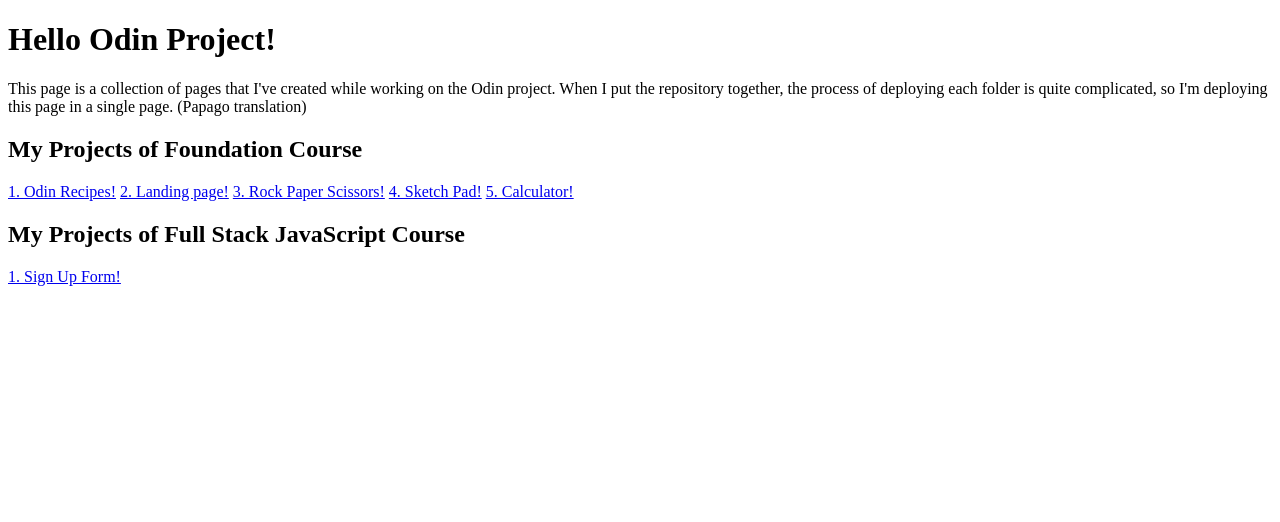
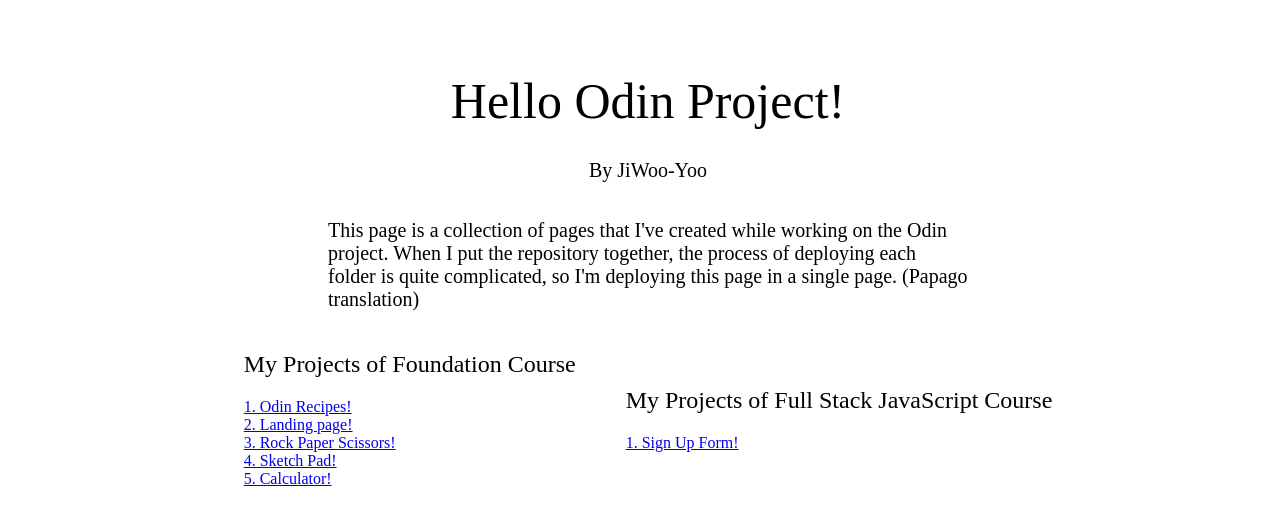
Before and after one commit to JiWoo-Yoo/The-Odin-Project, a plain HTML site: page index.html in a window 1280 px wide. Drawn offline with Linux system fonts and the light colour scheme.

Commit message:
[Feat] Edited the main page

```diff
--- a/index.html
+++ b/index.html
@@ -4,12 +4,16 @@
     <meta charset="UTF-8">
     <meta name="viewport" content="width=device-width, initial-scale=1.0">
     <title>The Main Page!</title>
+    <link rel="stylesheet" href="./style.css" />
 </head>
 <body>
     <h1>Hello Odin Project!</h1>
+    <h2 class="author">By JiWoo-Yoo</h2>
+    <div class="description">
         <p>This page is a collection of pages that I've created while working on the Odin project.
         When I put the repository together, the process of deploying each folder is quite complicated, so I'm deploying this page in a single page. (Papago translation)</p>
-
+        </div>
+    <div class="link-container">
         <div>
             <h2>My Projects of Foundation Course</h2>
             <a href="./odin-recipes/">1. Odin Recipes!</a>
@@ -22,6 +26,6 @@
             <h2>My Projects of Full Stack JavaScript Course</h2>
             <a href="./sign-up-form/">1. Sign Up Form!</a>
         </div>
-
+    </div>
 </body>
 </html>
--- /dev/null
+++ b/style.css
@@ -0,0 +1,49 @@
+* {
+    font-weight: 300;
+}
+h1 {
+    text-align: center;
+    font-size: 50px;
+    margin-top: 5%;
+    margin-bottom: 1%;
+}
+
+h2 {
+    font-weight: 400;
+}
+.author {
+    text-align: right;
+    font-size: 20px;
+}
+body {
+    display: flex;
+    justify-content: center;
+    align-items: center;
+    flex-direction: column;
+    width: 100vw;
+}
+.description {
+    display: flex;
+    width: 50%;
+    justify-content: center;
+    align-items: center;
+    flex-wrap: wrap;
+}
+
+.description > p {
+    font-size: 20px;
+}
+
+.link-container {
+    display: flex;
+    justify-content: center;
+    gap: 50px;
+    align-items: center;
+}
+
+.link-container > * {
+    display: flex;
+    flex-direction: column;
+    justify-content: center;
+
+}
```
Lines whose indentation alone changed are shown as unchanged.
